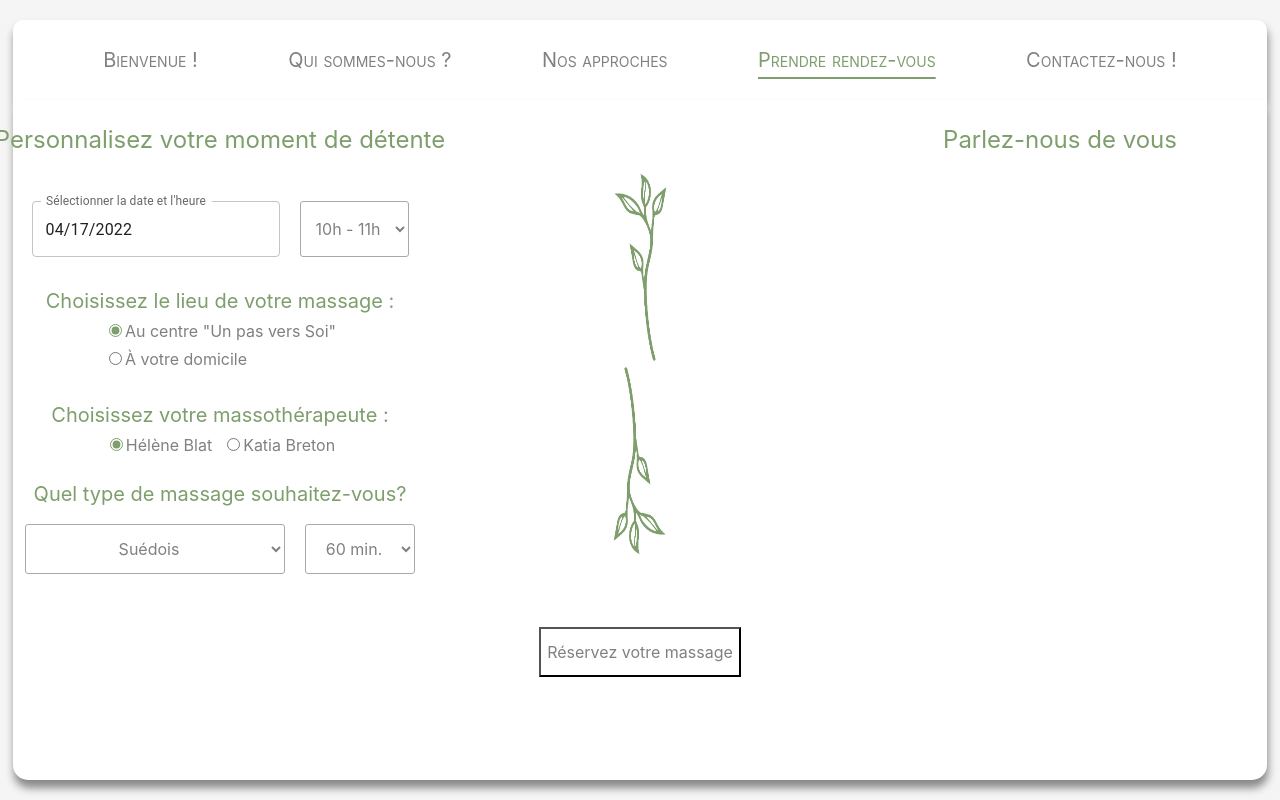
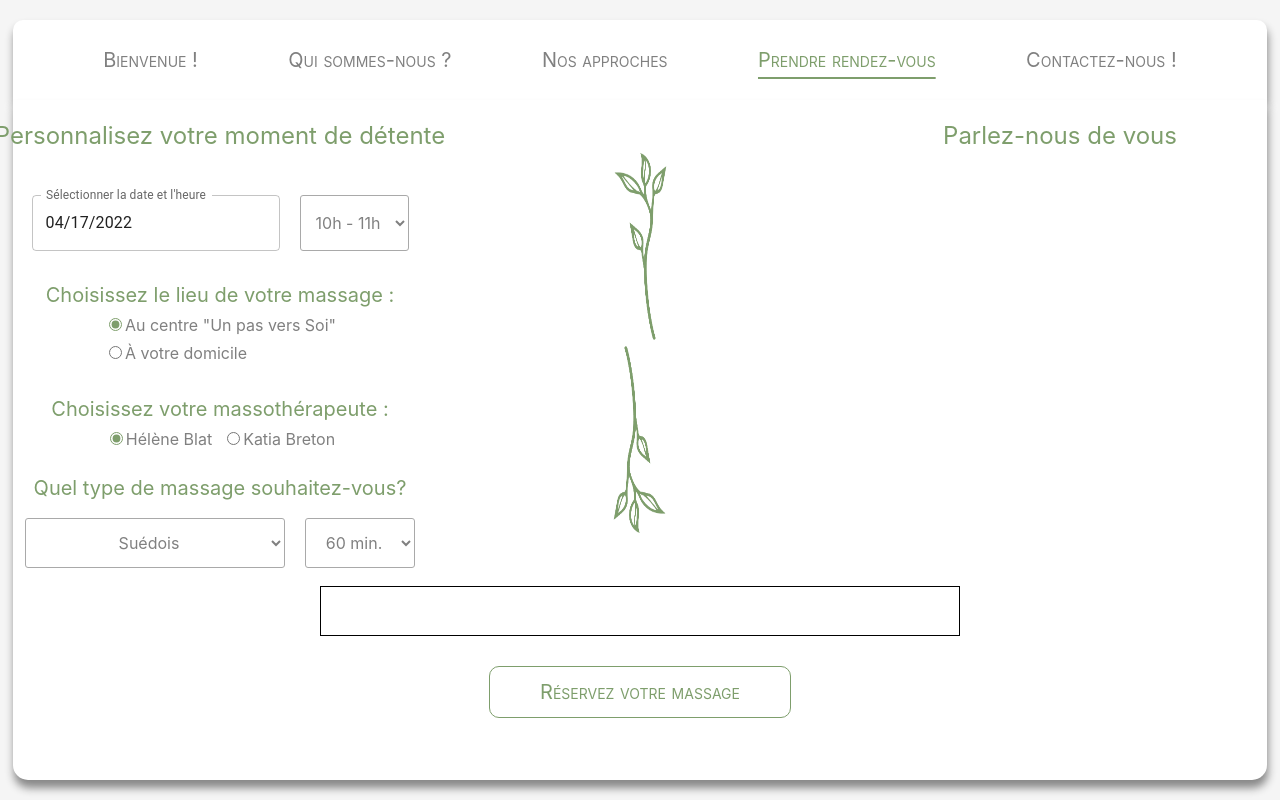
Before and after one commit to onimal/concordia-final-project-HBMT, a React (Create React App) app in the folder frontend/: page /appointment in a window 1280 px wide. Shown: the top 800 px of the page. Built offline with nearby package versions, Linux system fonts and the light colour scheme.

Commit message:
BookingSystem-04

```diff
--- a/frontend/src/BookingSystem/Appointment.js
+++ b/frontend/src/BookingSystem/Appointment.js
@@ -1,4 +1,4 @@
-import { useEffect, useState } from "react";
+import { useState } from "react";
 
 import styled from "styled-components";
 import moment from "moment";
@@ -24,12 +24,10 @@ const Appointment = () => {
     const [selectedSlot, setSelectedSlot] = useState("100");
     const [selectedLocation, setSelectedLocation] = useState("Clinic");
     const [selectedTherapist, setSelectedTherapist] = useState("Hélène Blat");
-    const [selectedMassageType, setSelectedMassageType] = useState("");
-    const [selectedDuration, setSelectedDuration] = useState("");
+    const [selectedMassageType, setSelectedMassageType] = useState("Suédois");
+    const [selectedDuration, setSelectedDuration] = useState("60");
 
-    const appointmentDate = moment(selectedDate).format('MMMM Do YYYY, h:mm a')
-
-    //console.log(selectedSlot)
+    const appointmentDate = moment(selectedDate).format('MMMM Do YYYY');
 
     const handleDateChange = (date) => {
         setSelectedDate(date._d);
@@ -37,7 +35,6 @@ const Appointment = () => {
 
     const handleSlotChange = (event) => {
         setSelectedSlot(event.target.value);
-
     }
 
     const handleLocationChange = (event) => {
@@ -213,11 +210,14 @@ const Appointment = () => {
                     </CustomerInfoWrapper>
                 </CustomerInfoArea>
             </AppointmentArea>
-            <ButtonsArea>
+            <Footer>
+                <Dialog>
+
+                </Dialog>
                 <BookButton
                     onClick={submitNewAppointment}
                 >Réservez votre massage</BookButton>
-            </ButtonsArea>
+            </Footer>
             </MainArea>
         </Wrapper>
     )
@@ -432,16 +432,40 @@ const CustomerInfoWrapper = styled.div`
 
 `
 
-const ButtonsArea = styled.div`
+const Footer = styled.div`
+    //height: 30vh;
+    display: flex;
+    flex-direction: column;
+    //justify-content: center;
+    align-items: center;
+    gap: 30px;
 
+`
+const Dialog = styled.div`
+    width: 50vw;
+    height: 50px;
     display: flex;
-    justify-content: center;
-
+    justify-content: flex-start;
+    border: solid 1px black;
 `
 const BookButton = styled.button`
 
+    all: unset;
     height: 50px;
+    width: 300px;
     background-color: transparent;
+    border: solid 1px #7e9e6c;
+    border-radius: 10px;
+    color: #7e9e6c;
+    font-size: 20px;
+    font-variant-caps: small-caps;
+    text-align: center;
+    :hover{
+        color: whitesmoke;
+        background-color: #7e9e6c;
+
+    }
+
 `
 
 export default Appointment;
```
Also changed, not shown: 1 other file (tests, documents, lock files or other folders).
